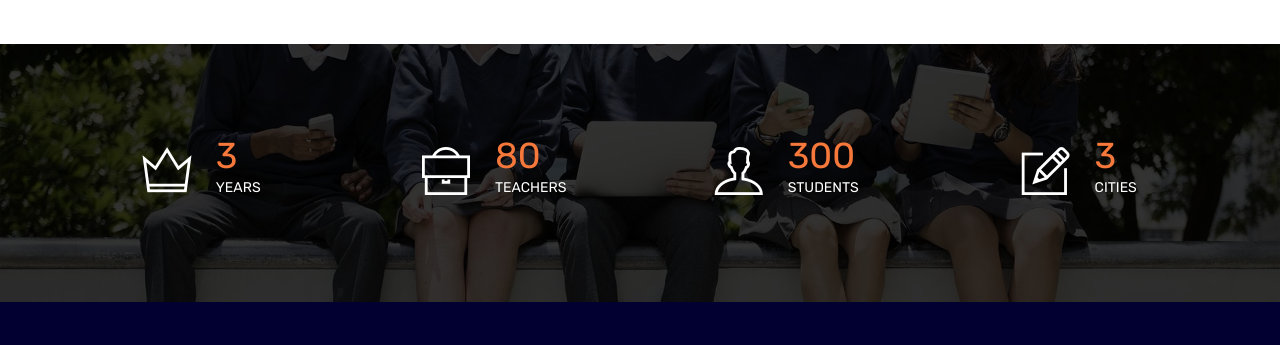
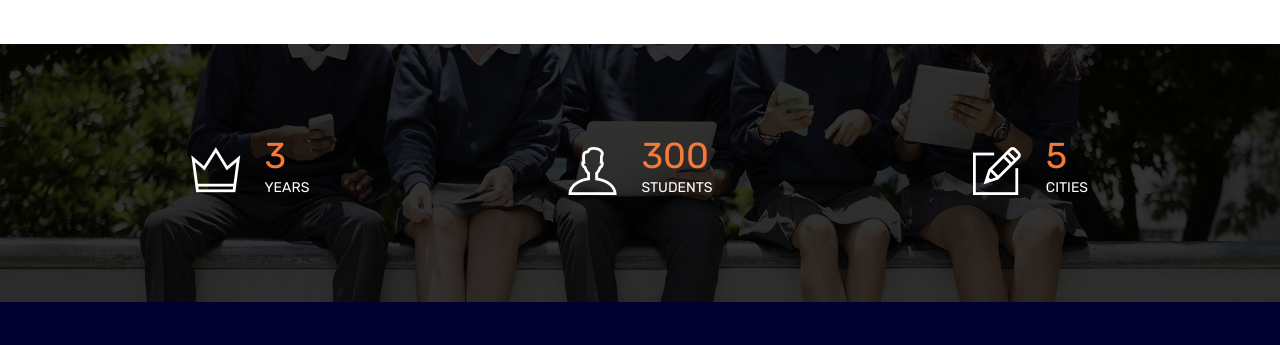
Before and after one commit to PeppyCodes/su3la, a plain HTML site: page index.html in a window 1280 px wide. Shown: the part 1629-1974 px from the top of the page. Drawn offline with Linux system fonts and the light colour scheme.

Commit message:
Scroller Update
3 Years
300 Students
5 Cities

```diff
--- a/index.html
+++ b/index.html
@@ -357,7 +357,7 @@
 	<section class="fact-section spad set-bg" data-setbg="img/fact-bg.jpg">
 		<div class="container">
 			<div class="row">
-				<div class="col-sm-6 col-lg-3 fact">
+				<div class="col-sm-6 col-lg-4 fact">
 					<div class="fact-icon">
 						<i class="ti-crown"></i>
 					</div>
@@ -366,7 +366,7 @@
 						<p>YEARS</p>
 					</div>
 				</div>
-				<div class="col-sm-6 col-lg-3 fact">
+			<!-- 	<div class="col-sm-6 col-lg-3 fact">
 					<div class="fact-icon">
 						<i class="ti-briefcase"></i>
 					</div>
@@ -374,8 +374,8 @@
 						<h2>80</h2>
 						<p>TEACHERS</p>
 					</div>
-				</div>
-				<div class="col-sm-6 col-lg-3 fact">
+				</div> -->
+				<div class="col-sm-6 col-lg-4 fact">
 					<div class="fact-icon">
 						<i class="ti-user"></i>
 					</div>
@@ -384,12 +384,12 @@
 						<p>STUDENTS</p>
 					</div>
 				</div>
-				<div class="col-sm-6 col-lg-3 fact">
+				<div class="col-sm-6 col-lg-4 fact">
 					<div class="fact-icon">
 						<i class="ti-pencil-alt"></i>
 					</div>
 					<div class="fact-text">
-						<h2>3</h2>
+						<h2>5</h2>
 						<p>CITIES</p>
 					</div>
 				</div>
```
